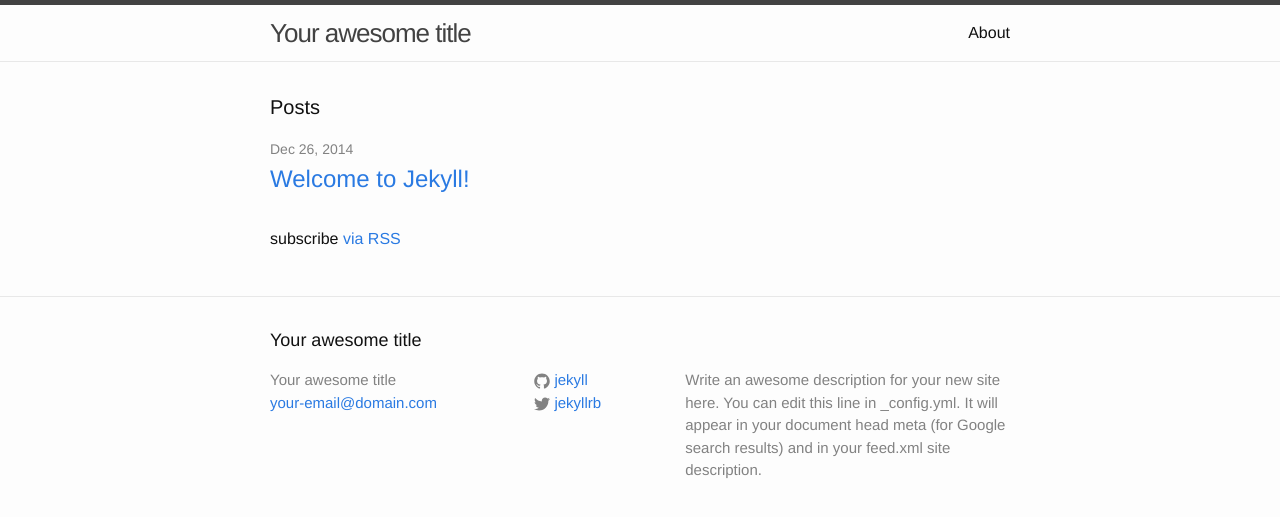
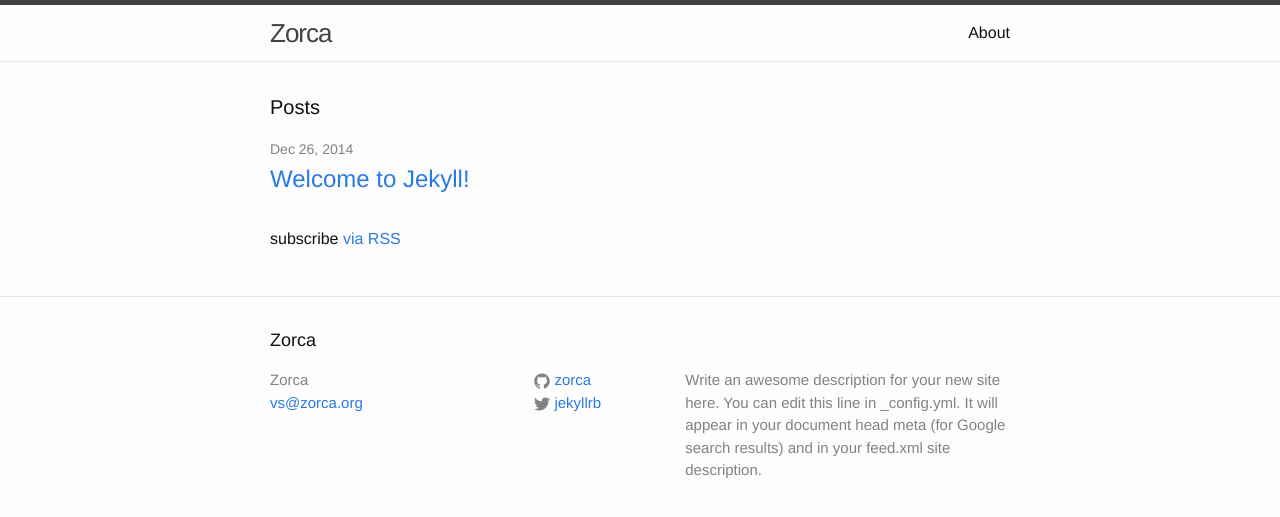
Before and after one commit to zorca/zorca.github.io, a Jekyll site: the page built from index.html, in a window 1280 px wide. Shown: the top 517 px of the page. Built offline with Jekyll 4.4.1, drawn with Linux system fonts in a browser that asks for light colours.

Commit message:
GitHub Name changed

```diff
--- a/_config.yml
+++ b/_config.yml
@@ -1,6 +1,6 @@
 # Site settings
-title: Your awesome title
-email: your-email@domain.com
+title: Zorca
+email: vs@zorca.org
 description: > # this means to ignore newlines until "baseurl:"
   Write an awesome description for your new site here. You can edit this
   line in _config.yml. It will appear in your document head meta (for
@@ -8,7 +8,7 @@ description: > # this means to ignore newlines until "baseurl:"
 baseurl: "" # the subpath of your site, e.g. /blog/
 url: "http://yourdomain.com" # the base hostname & protocol for your site
 twitter_username: jekyllrb
-github_username:  jekyll
+github_username:  zorca
 
 # Build settings
 highlighter: true
```
